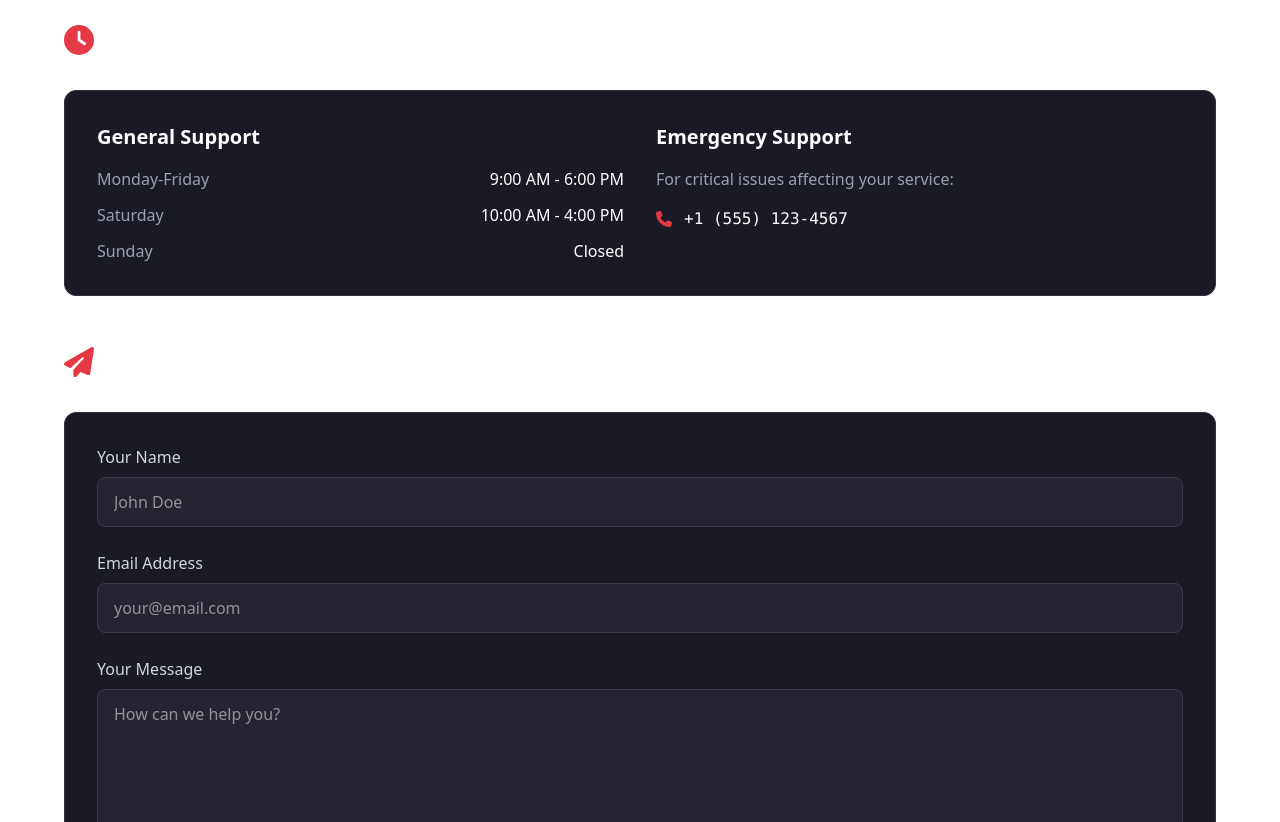
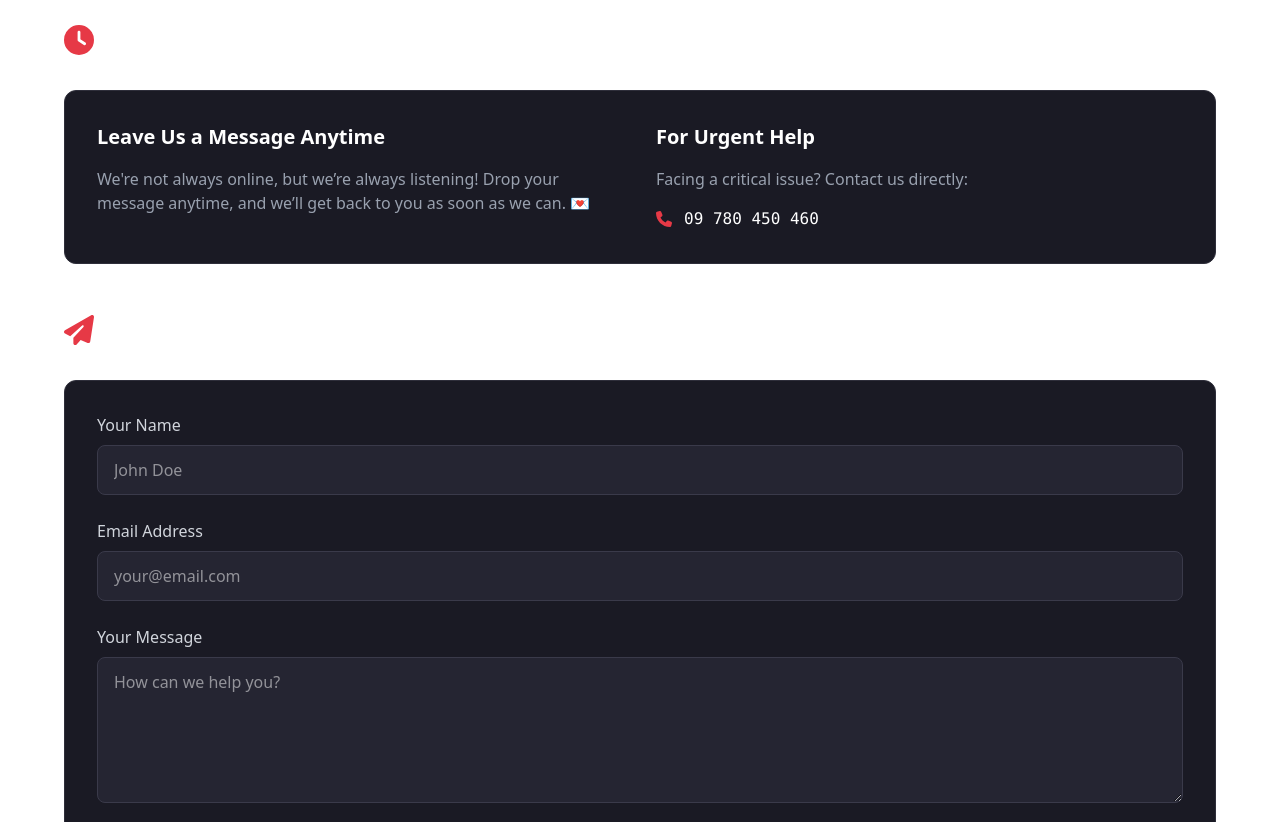
Before and after one commit to amm926616/april-landing-react, a React (Vite) app: page /contact in a window 1280 px wide. Shown: the part 2000-2822 px from the top of the page. Built offline with nearby package versions, Linux system fonts and the light colour scheme.

Commit message:
SupportHourSec

```diff
--- a/src/sections/SupportHourSection.tsx
+++ b/src/sections/SupportHourSection.tsx
@@ -16,42 +16,33 @@ export default function SupportHourSection({
   <div className="max-w-6xl mx-auto">
     <div className="flex items-center mb-8">
       <FaClock className="text-3xl text-[var(--crimson)] mr-4" />
-          <h2 className="text-3xl font-bold">Support Hours</h2>
+      <h2 className="text-3xl font-bold">Support Availability</h2>
     </div>
 
     <div className="bg-[#1a1a24] border border-[#2e2e3a] rounded-xl p-8">
       <div className="grid grid-cols-1 md:grid-cols-2 gap-8">
         <div>
-              <h3 className="text-xl font-semibold mb-4">General Support</h3>
-              <ul className="space-y-3">
-                <li className="flex justify-between">
-                  <span className="text-gray-400">Monday-Friday</span>
-                  <span>9:00 AM - 6:00 PM</span>
-                </li>
-                <li className="flex justify-between">
-                  <span className="text-gray-400">Saturday</span>
-                  <span>10:00 AM - 4:00 PM</span>
-                </li>
-                <li className="flex justify-between">
-                  <span className="text-gray-400">Sunday</span>
-                  <span>Closed</span>
-                </li>
-              </ul>
+          <h3 className="text-xl font-semibold mb-4">Leave Us a Message Anytime</h3>
+          <p className="text-gray-400">
+            We're not always online, but we’re always listening! Drop your message anytime,
+            and we’ll get back to you as soon as we can. 💌
+          </p>
         </div>
 
         <div>
-              <h3 className="text-xl font-semibold mb-4">Emergency Support</h3>
+          <h3 className="text-xl font-semibold mb-4">For Urgent Help</h3>
           <p className="text-gray-400 mb-4">
-                For critical issues affecting your service:
+            Facing a critical issue? Contact us directly:
           </p>
           <div className="flex items-center">
             <FaPhone className="text-[var(--crimson)] mr-3" />
-                <span className="font-mono">+1 (555) 123-4567</span>
+            <span className="font-mono">09 780 450 460</span>
           </div>
         </div>
       </div>
     </div>
   </div>
 </SectionComponent>
+
   );
 }
```
Lines whose indentation alone changed are shown as unchanged.
